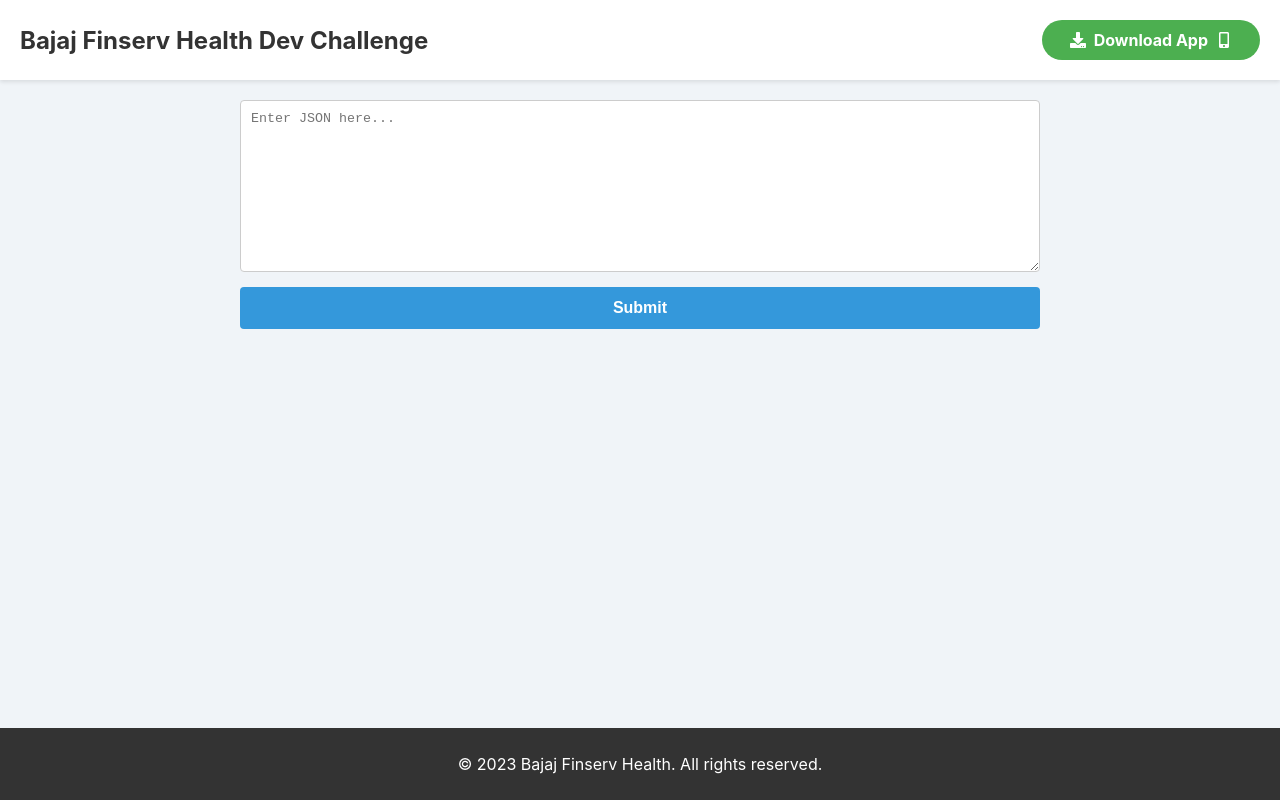
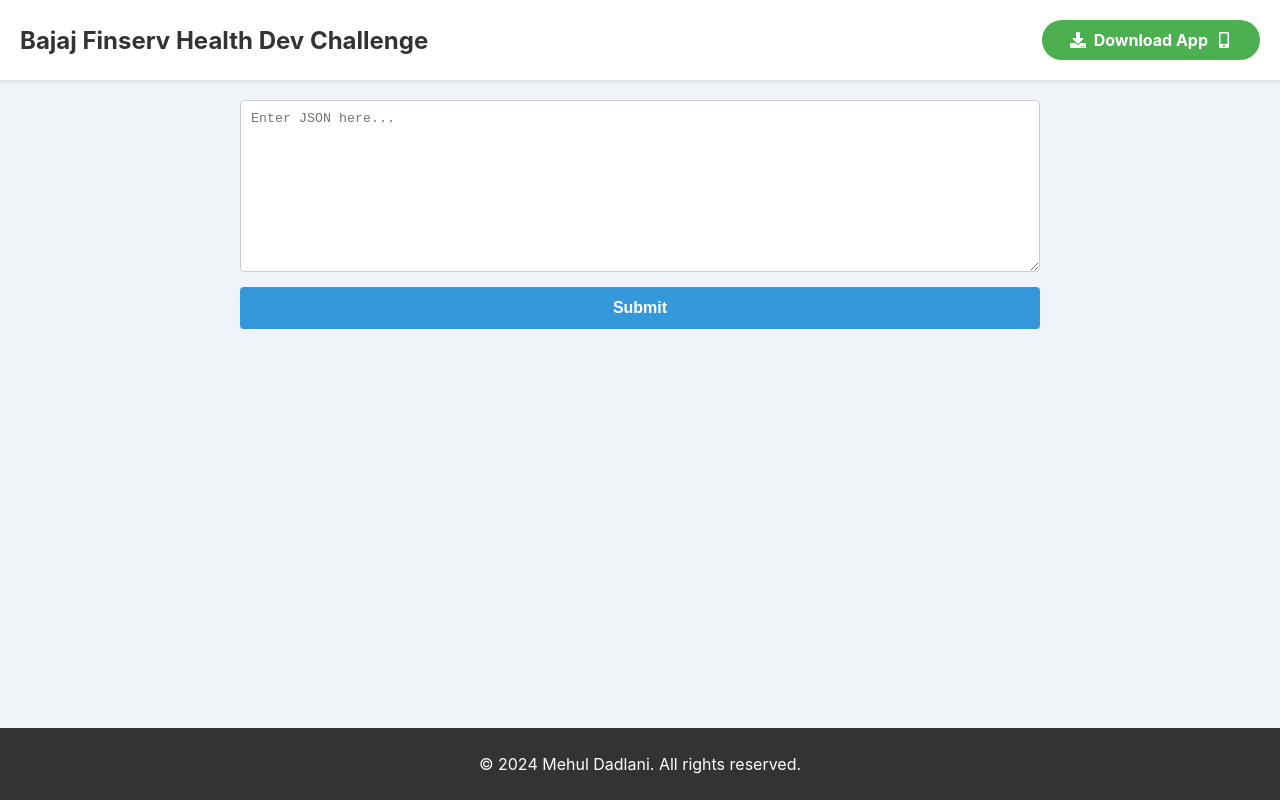
Before and after one commit to mehuldadlani/bajaj-oa, a React (Create React App) app in the folder frontend/: page / in a window 1280 px wide. Built offline with nearby package versions, Linux system fonts and the light colour scheme.

Commit message:
Update App.js

```diff
--- a/frontend/src/App.js
+++ b/frontend/src/App.js
@@ -29,7 +29,7 @@ function App() {
         {response && <ResponseDisplay response={response} />}
       </main>
       <footer className={styles.footer}>
-        <p>© 2023 Bajaj Finserv Health. All rights reserved.</p>
+        <p>© 2024 Mehul Dadlani. All rights reserved.</p>
       </footer>
     </div>
   );
```
